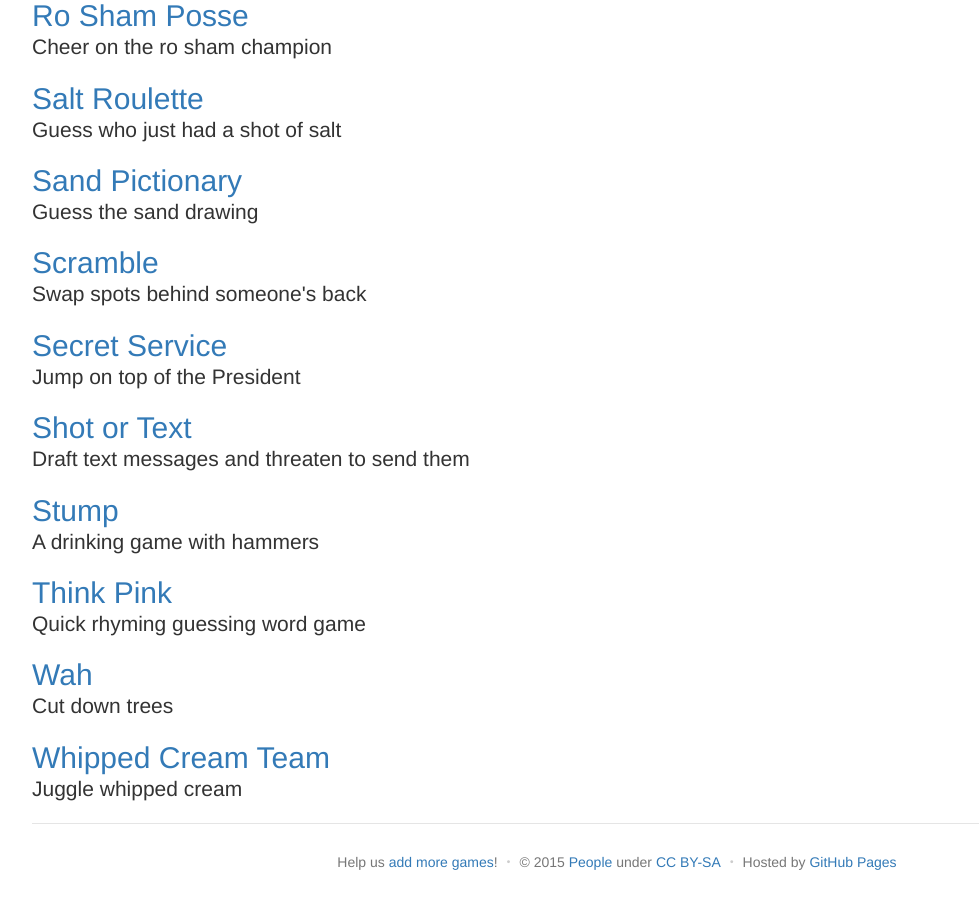
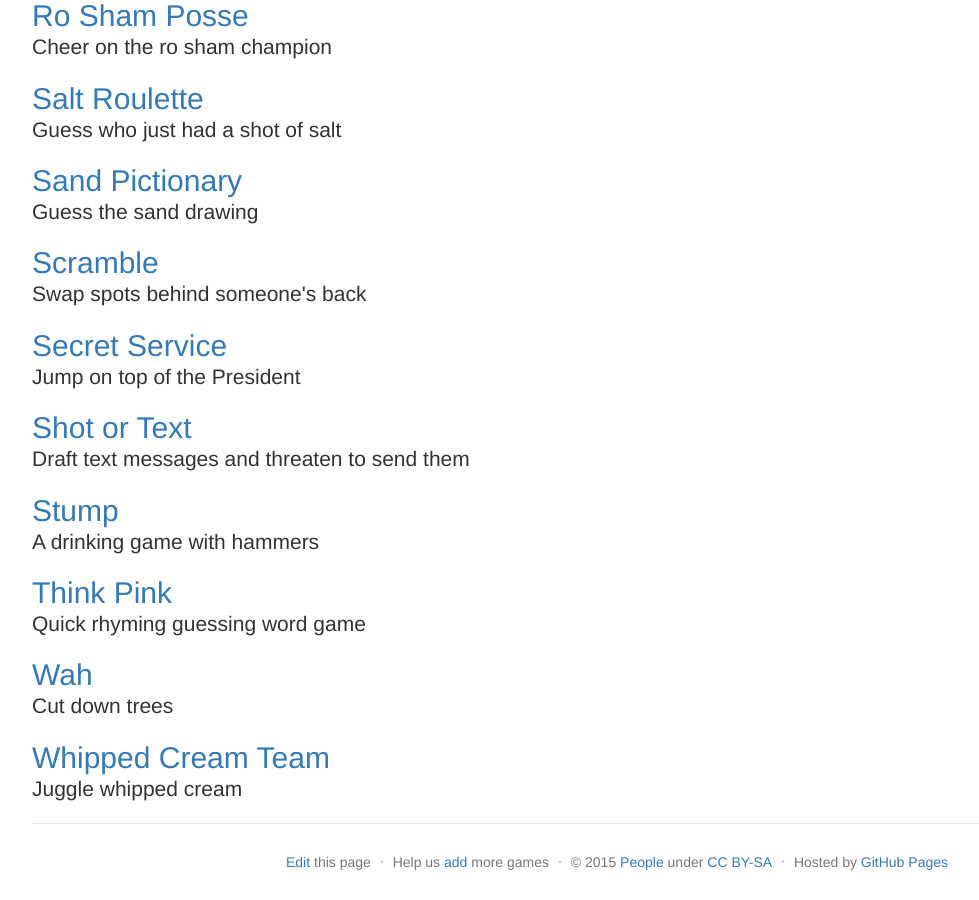
Before and after one commit to davidselassie/games, a Jekyll site: the page built from index.html, in a window 1280 px wide and 900 px high, scrolled down 2322 px. Shown: the whole window, without its empty margins (38-1017 px from the left). Built offline with Jekyll 4.4.1, drawn with Linux system fonts in a browser that asks for light colours; nearby versions of some CDN libraries.

Commit message:
Adds edit link.

```diff
--- a/_config.yml
+++ b/_config.yml
@@ -1,5 +1,6 @@
 ---
 baseurl: /games
+githuburl: https://github.com/selassid/games/blob/gh-pages
 collections:
   games:
       output: true
--- a/_includes/footer.html
+++ b/_includes/footer.html
@@ -1,7 +1,8 @@
 <footer class="page-footer">
   <div class="container">
     <ul class="footer-links breadcrumb text-muted">
-      <li>Help us <a href="https://github.com/selassid/games/">add more games</a>!</li>
+      <li><a href="{{ site.githuburl }}/{{ page.path }}">Edit</a> this page</li>
+      <li>Help us <a href="https://github.com/selassid/games/">add</a> more games</li>
       <li>© {{ 'now' | date:'%Y' }} <a href="https://github.com/selassid/games/graphs/contributors">People</a> under <a rel="license" href="http://creativecommons.org/licenses/by-sa/4.0/">CC BY-SA</a></li>
       <li>Hosted by <a href="https://pages.github.com/">GitHub Pages</a></li>
     </ul>
```
